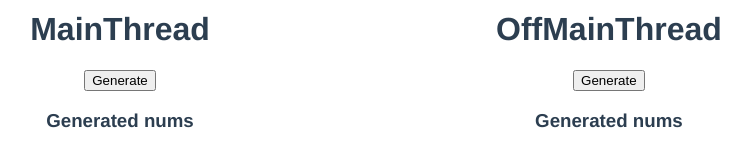
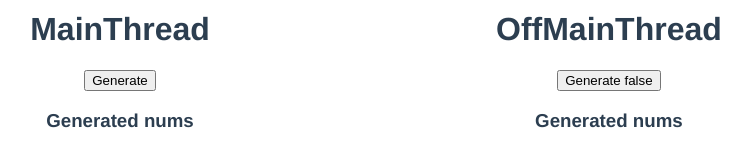
Before and after one commit to adamorlowskipoland/vue-off-main-thread-architecture, a Vue app: page / in a window 1280 px wide. Shown: the part 274-434 px from the top of the page, without its empty margins (264-1015 px from the left). Built offline with nearby package versions, Linux system fonts and the light colour scheme.

Commit message:
working highly coupled loading

```diff
--- a/src/background-calc-worker.js
+++ b/src/background-calc-worker.js
@@ -4,7 +4,9 @@ addEventListener("message", (event) => {
   console.log('%c background-calc-worker.js, 17, event, , ', 'color: lightseagreen; font-weight:' +
     ' 700', event);
   if (event.data.method === "calculatePrimes") {
-    postMessage({ nums: calculatePrimes(...event.data.args) });
+    postMessage({ key: 'loading', value: true });
+    postMessage({ key: 'nums', value: calculatePrimes(...event.data.args) });
+    postMessage({ key: 'loading', value: false });
   } else {
     postMessage({ msg: "elo" });
   }
--- a/src/components/OffMainThread.vue
+++ b/src/components/OffMainThread.vue
@@ -1,7 +1,7 @@
 <template>
   <div>
     <h1>OffMainThread</h1>
-    <button class="btn" @click="generate">Generate</button>
+    <button class="btn" @click="generate">Generate {{loading}}</button>
     <generated-nums :nums="nums"/>
   </div>
 </template>
@@ -16,21 +16,27 @@
     components: { GeneratedNums },
     data() {
       return {
-        nums: []
+        nums: [],
+        loading: false,
       }
     },
     methods: {
       generate() {
-        this.$emit('loading', true)
+        // this.$emit('loading', true)
         bgCalc.postMessage({ method: 'calculatePrimes', args: [400, 1000000000] });
-        this.$emit('loading', false)
+        // this.$emit('loading', false)
       }
     },
     created() {
       bgCalc.onmessage = e => {
         console.log('%c OffMainThread.vue, , , , ', 'color: yellow; font-weight: 700',e);
-        this.nums = e.data.nums;
+        this[e.data.key] = e.data.value;
       };
+    },
+    watch: {
+      loading(update) {
+        this.$emit("loading", update)
+      }
     }
   }
 </script>
```
